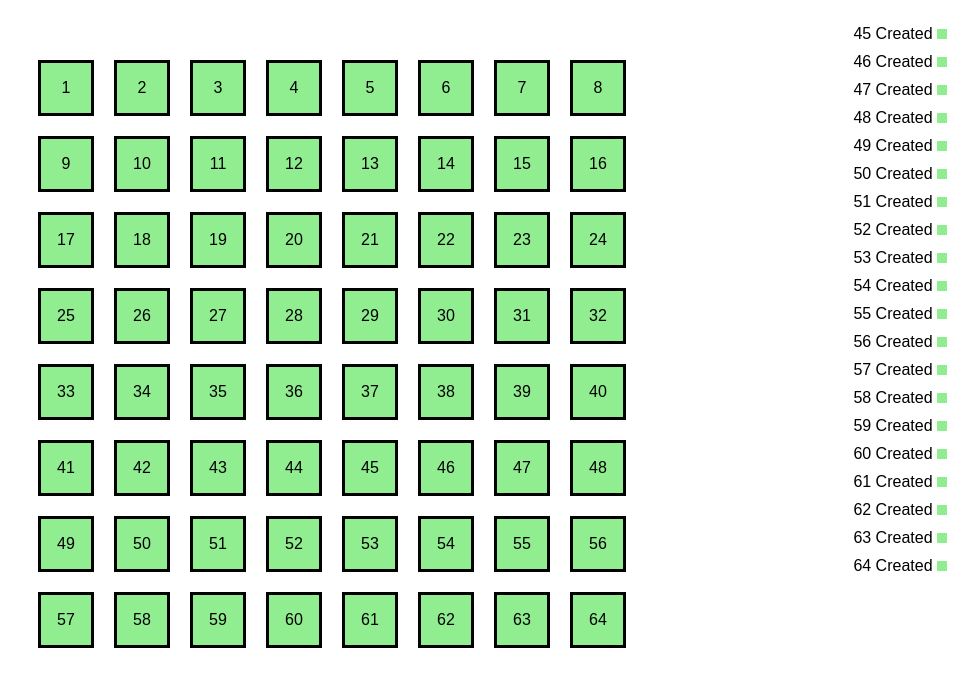
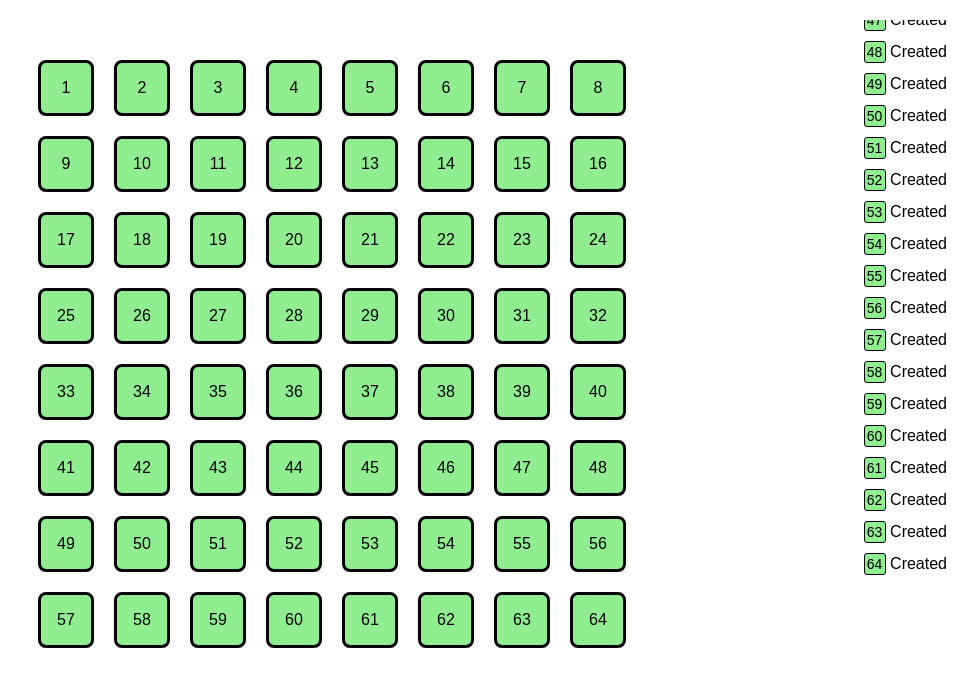
Before and after one commit to ravijajal/react-block, a React app: page / in a window 1280 px wide. Shown: the whole page, without its empty margins (308-1280 px from the left). Built offline with nearby package versions, Linux system fonts and the light colour scheme.

Commit message:
Logging.

```diff
--- a/src/components/Color.js
+++ b/src/components/Color.js
@@ -4,7 +4,9 @@ import "../styles/Color.css";
 class Color extends Component {
   render() {
     let className = "color " + this.props.color;
-    return <span className={className} />;
+    return <span className={className} >
+    {this.props.no}
+    </span>;
   }
 }
 
--- a/src/components/Log.js
+++ b/src/components/Log.js
@@ -7,7 +7,7 @@ class Log extends Component {
   render() {
     const typeText =
       this.props.data.logType === LOG_CELL_CREATED ? "Created" : "Updated";
-    return <div className="log">{this.props.data.no +" "+ typeText} <Color color={this.props.data.color} /> </div>;
+    return <div className="log"><Color color={this.props.data.color} no={this.props.data.no} /> {typeText} </div>;
   }
 }
 
--- a/src/styles/Cell.css
+++ b/src/styles/Cell.css
@@ -12,6 +12,17 @@
   -khtml-user-select: none;
   -webkit-user-select: none;
   user-select: none;
+  border-radius:8px;
+}
+.cell:hover{
+  -webkit-box-shadow: 0px 0px 24px 0px rgba(0,0,0,0.5);
+-moz-box-shadow: 0px 0px 24px 0px rgba(0,0,0,0.5);
+box-shadow: 0px 0px 24px 0px rgba(0,0,0,0.5);
+}
+.cell:active{
+  -webkit-box-shadow: 0px 0px 15px 0px rgba(0,0,0,0.5);
+-moz-box-shadow: 0px 0px 15px 0px rgba(0,0,0,0.5);
+box-shadow: 0px 0px 15px 0px rgba(0,0,0,0.5);
 }
 .cell.blue {
   background-color: blue;
--- a/src/styles/Color.css
+++ b/src/styles/Color.css
@@ -1,7 +1,11 @@
 .color{
-  height:10px !important;
-  width:10px !important;
+  height:20px;
+  width:20px;
+  line-height: 20px;
+  font-size: 14px;
   display:inline-block;
+  border: 1px solid;
+  border-radius: 3px;
 }
 .color.blue {
   background-color: blue;
```
